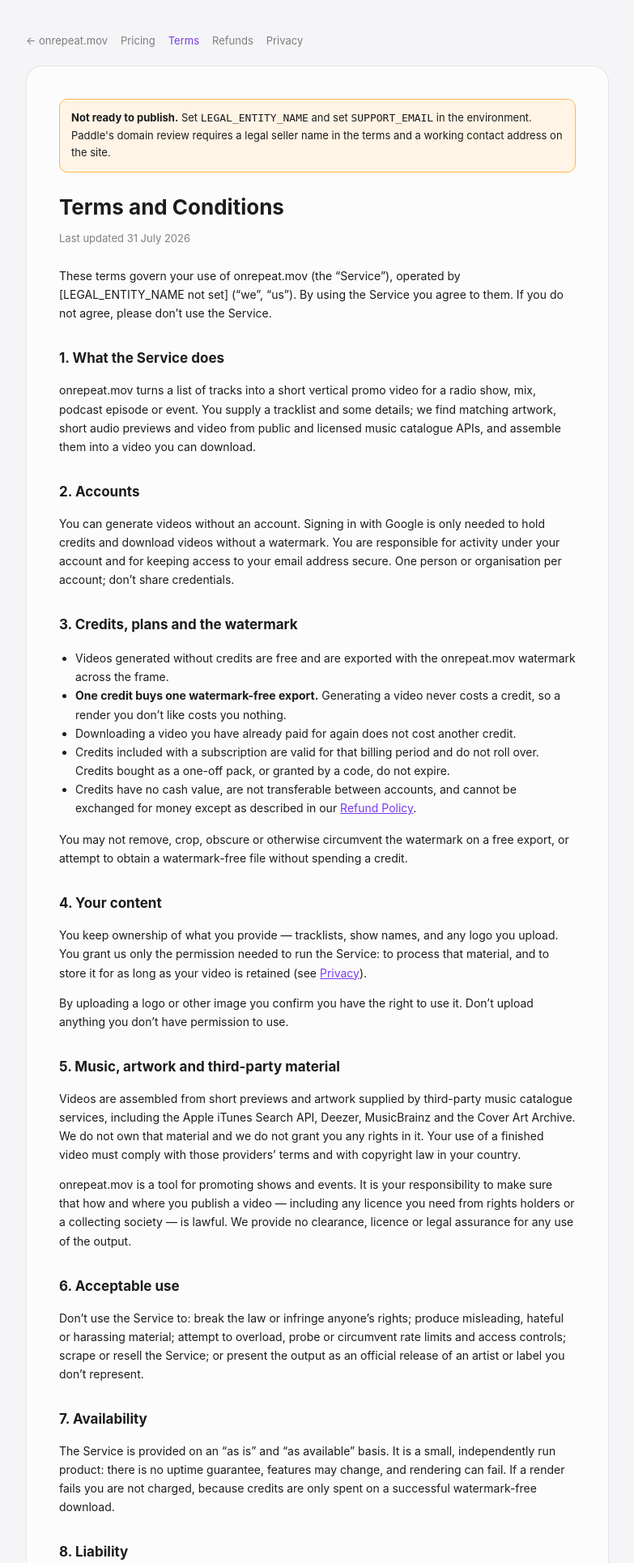
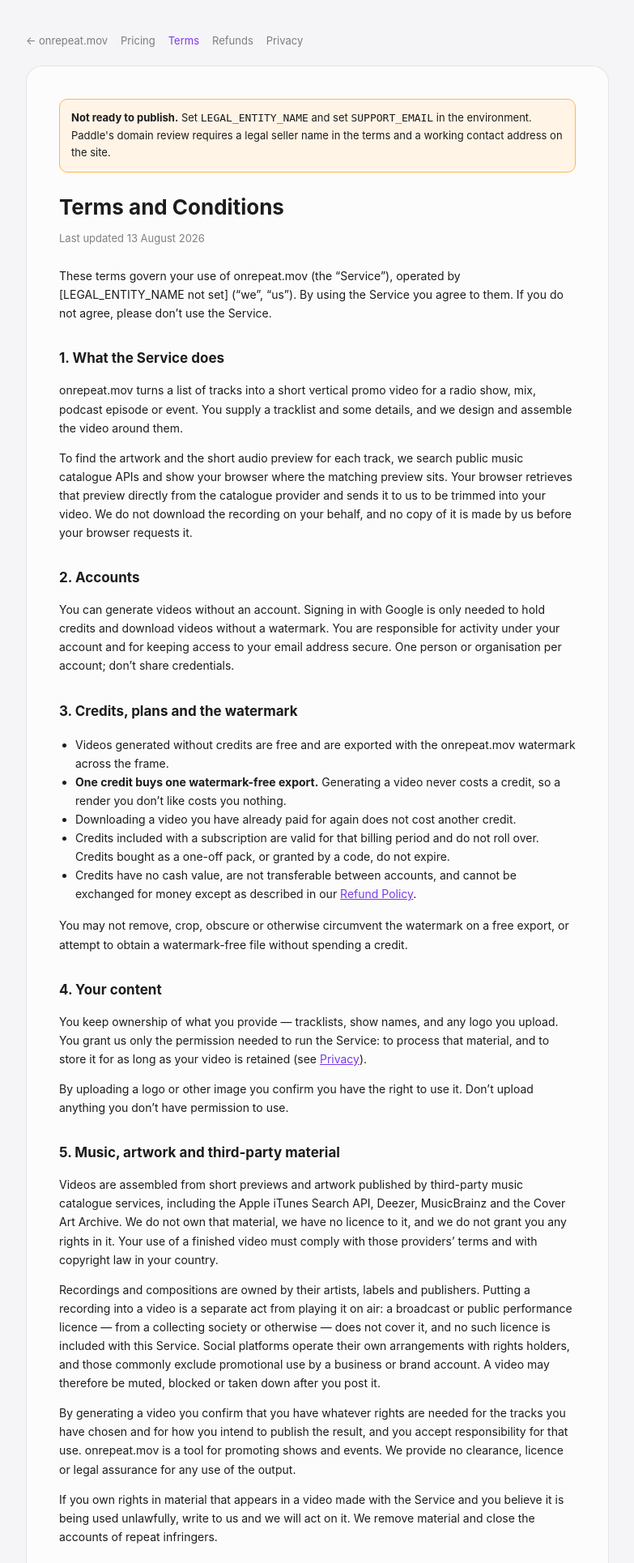
Before and after one commit to wrongggg/promo-videos-for-radio, a Flask app: page /terms in a window 1280 px wide. Shown: the top 1930 px of the page at 81% size, without its empty margins (248-1031 px from the left). Run offline with Flask 3, Linux system fonts and the light colour scheme; some libraries are stand-ins or nearby versions.

Commit message:
Point the marketing at the show, not at the catalogue
The subtitle offered "Music showcase reel", which framed somebody else's
catalogue as the thing being handed over. That is both untrue -- the design is
the product -- and the kind of expression Grokster reads as evidence that a
tool was built to be used for infringement. It now sells the design and the
speed, over an input that is the user's own record of what they aired. The
tracklist placeholder named three real records for the same reason it now
names none: it read as a suggestion of what to put in the box rather than as a
spec for how to type it.

Terms section 1 described the server fetching the audio, which stopped being
true when the browser took that over. It now describes what actually happens.
Section 5 says plainly what a user is unlikely to know: that a broadcast or
public performance licence does not cover putting a recording into a video,
that the platforms' own arrangements commonly exclude promotional use by a
business account, and that a posted video may be muted or taken down. It also
carries the warranty and a route for rights holders to reach us.

Co-Authored-By: Claude Opus 5 <noreply@anthropic.com>

```diff
--- a/server/app.py
+++ b/server/app.py
@@ -1078,7 +1078,7 @@ def _run_render_stage(job_id):
 # each reachable from the site's navigation rather than buried. LAST_UPDATED is
 # a constant so the date reflects when the wording actually changed, not when
 # the container last restarted.
-LEGAL_LAST_UPDATED = "31 July 2026"
+LEGAL_LAST_UPDATED = "13 August 2026"
 
 # The published catalogue. Paddle's review compares the prices shown here
 # against the live Paddle catalogue, so these two must not drift: change a
--- a/server/templates/terms.html
+++ b/server/templates/terms.html
@@ -10,9 +10,13 @@ Service you agree to them. If you do not agree, please don’t use the Service.<
 <h2>1. What the Service does</h2>
 <p>{{ brand_name }} turns a list of tracks into a short vertical promo video for a
 radio show, mix, podcast episode or event. You supply a tracklist and some
-details; we find matching artwork, short audio previews and video from public
-and licensed music catalogue APIs, and assemble them into a video you can
-download.</p>
+details, and we design and assemble the video around them.</p>
+<p>To find the artwork and the short audio preview for each track, we search
+public music catalogue APIs and show your browser where the matching preview
+sits. Your browser retrieves that preview directly from the catalogue provider
+and sends it to us to be trimmed into your video. We do not download the
+recording on your behalf, and no copy of it is made by us before your browser
+requests it.</p>
 
 <h2>2. Accounts</h2>
 <p>You can generate videos without an account. Signing in with Google is only
@@ -48,15 +52,28 @@ process that material, and to store it for as long as your video is retained
 Don’t upload anything you don’t have permission to use.</p>
 
 <h2>5. Music, artwork and third-party material</h2>
-<p>Videos are assembled from short previews and artwork supplied by third-party
+<p>Videos are assembled from short previews and artwork published by third-party
 music catalogue services, including the Apple iTunes Search API, Deezer,
-MusicBrainz and the Cover Art Archive. We do not own that material and we do not
-grant you any rights in it. Your use of a finished video must comply with those
-providers’ terms and with copyright law in your country.</p>
-<p>{{ brand_name }} is a tool for promoting shows and events. It is your
-responsibility to make sure that how and where you publish a video — including
-any licence you need from rights holders or a collecting society — is lawful. We
-provide no clearance, licence or legal assurance for any use of the output.</p>
+MusicBrainz and the Cover Art Archive. We do not own that material, we have no
+licence to it, and we do not grant you any rights in it. Your use of a finished
+video must comply with those providers’ terms and with copyright law in your
+country.</p>
+<p>Recordings and compositions are owned by their artists, labels and
+publishers. Putting a recording into a video is a separate act from playing it
+on air: a broadcast or public performance licence — from a collecting society or
+otherwise — does not cover it, and no such licence is included with this
+Service. Social platforms operate their own arrangements with rights holders,
+and those commonly exclude promotional use by a business or brand account. A
+video may therefore be muted, blocked or taken down after you post it.</p>
+<p>By generating a video you confirm that you have whatever rights are needed
+for the tracks you have chosen and for how you intend to publish the result, and
+you accept responsibility for that use. {{ brand_name }} is a tool for promoting
+shows and events. We provide no clearance, licence or legal assurance for any
+use of the output.</p>
+<p>If you own rights in material that appears in a video made with the Service
+and you believe it is being used unlawfully, write to us and we will act on it.
+{% if support_email %}Notices go to {{ support_email }}.{% endif %} We remove
+material and close the accounts of repeat infringers.</p>
 
 <h2>6. Acceptable use</h2>
 <p>Don’t use the Service to: break the law or infringe anyone’s rights; produce
```
Also changed, not shown: server/templates/index.html (+16 -3 lines).
